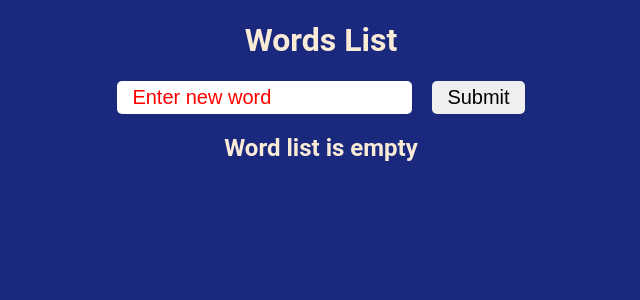
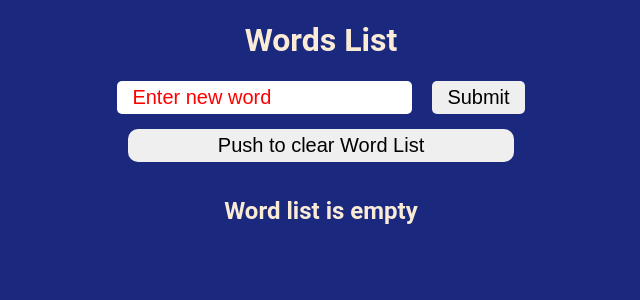
Before and after one commit to nobugsatcoding/08-react-words-app, a React (Create React App) app: page / in a window 1280 px wide. Shown: the top 300 px of the page, without its empty margins (319-959 px from the left). Built offline with nearby package versions, Linux system fonts and the light colour scheme.

Commit message:
clear list button added

```diff
--- a/src/App.js
+++ b/src/App.js
@@ -3,6 +3,7 @@ import { v4 as uuidv4 } from 'uuid';
 import './App.css';
 import WordsList from './components/Words/WordsList';
 import WordForm from './components/Words/WordForm';
+import Button from './components/UI/Button';
 
 function App() {
   const [words, setWords] = useState([]);
@@ -32,6 +33,7 @@ function App() {
     <div className="App">
       <h1>Words List</h1>
       <WordForm addWord={addWordHandler} />
+      <Button words={words} setWords={setWords}/>
       <WordsList words={words} />
     </div>
   );
--- a/src/components/UI/Button.js
+++ b/src/components/UI/Button.js
@@ -0,0 +1,17 @@
+import { useState } from 'react';
+import styles from './Button.module.css'
+
+
+
+function Button({words, setWords}) {
+    const clickHandle = () => {
+        setWords([]);
+        localStorage.removeItem('words')
+        }
+
+  return (
+    <button className={styles.clearButton} onClick={clickHandle}>Push to clear Word List</button>
+  )
+}
+
+export default Button
--- a/src/components/UI/Button.module.css
+++ b/src/components/UI/Button.module.css
@@ -0,0 +1,18 @@
+.clearButton {
+    margin: 0.75em;
+    cursor: pointer;
+    transition: 0.3s ease-in-out;
+    font-size: 1.25em;
+    padding: 0.25em 4.5em;
+    border-radius: 0.5em;
+    border: none;
+  }
+
+  .clearButton:hover {
+    background: #808080;
+    color: #ffffff;
+  }
+
+  .clearButton:active {
+    transform: scale(0.5);
+  }
--- a/src/components/Words/Word.module.css
+++ b/src/components/Words/Word.module.css
@@ -32,5 +32,5 @@
 }
 
 .wordTextLike {
-
+ cursor: pointer;
 }
--- a/src/components/Words/WordsList.js
+++ b/src/components/Words/WordsList.js
@@ -4,7 +4,7 @@ import styles from './WordsList.module.css';
 function WordsList({ words }) {
   return (
     <div>
-      <div>
+      <div className={styles.wordCountClear}>
         {(!words.length && <h2> Word list is empty</h2>) || (
           <h2>Word List has {words.length} words</h2>
         )}
--- a/src/components/Words/WordsList.module.css
+++ b/src/components/Words/WordsList.module.css
@@ -3,3 +3,9 @@
   display: grid;
   grid-template-columns: repeat(auto-fit, minmax(240px, 1fr));
 }
+
+
+.wordCountClear {
+  display: inline;
+
+}
```
